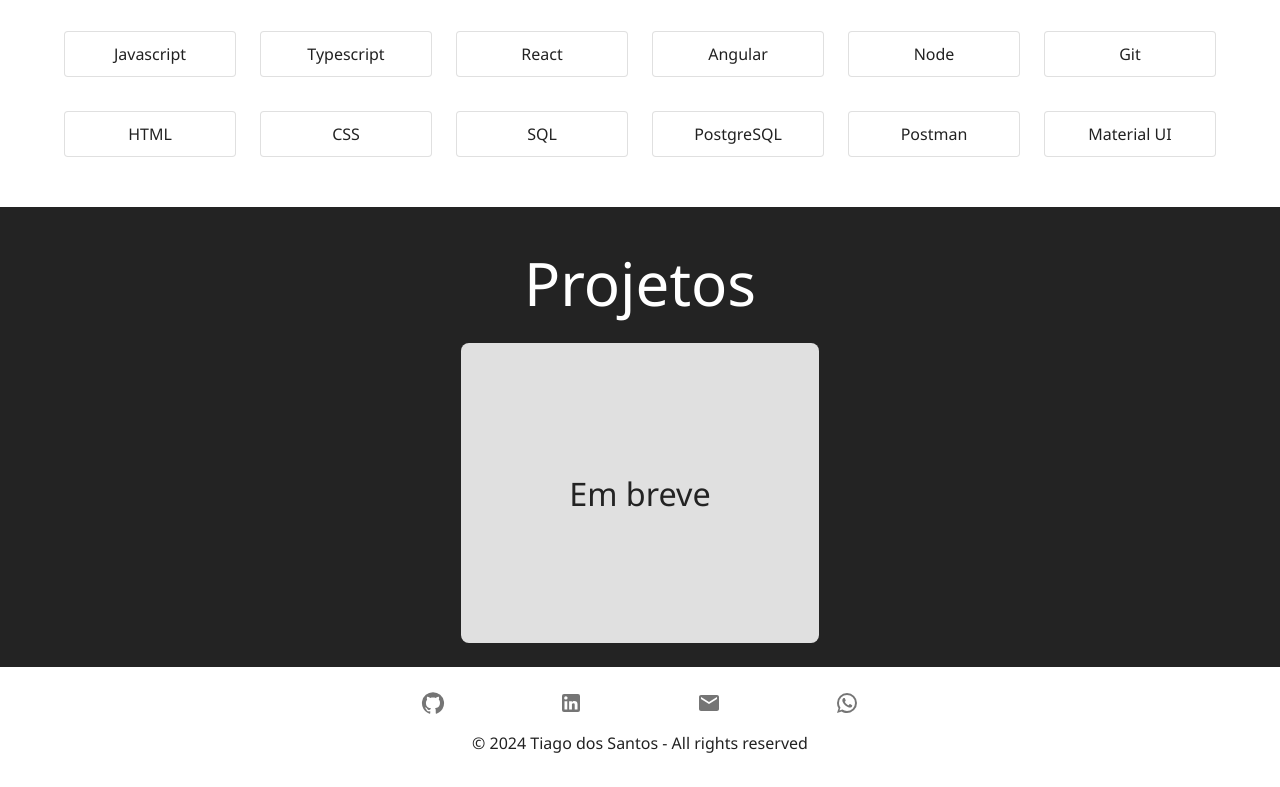
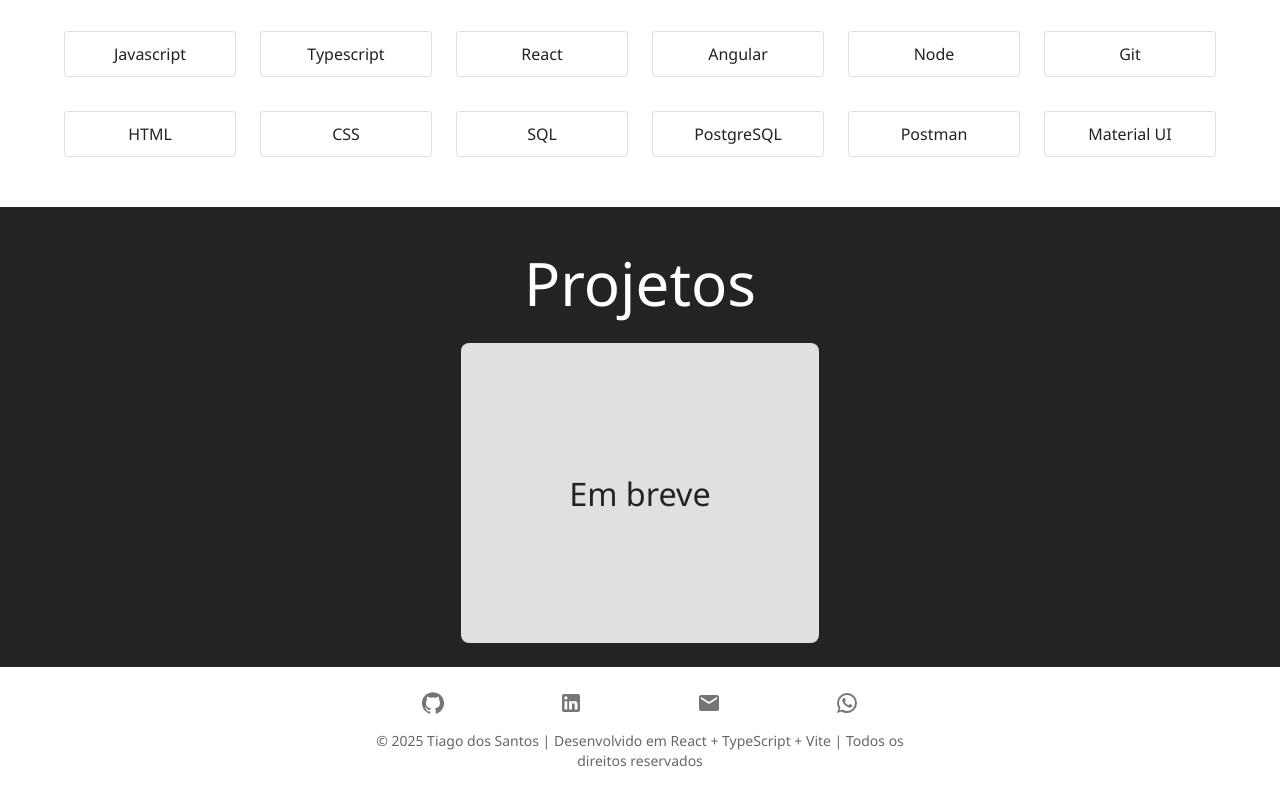
Before and after one commit to Claudioofc/MyPortfolio, a React (Vite) app: page / in a window 1280 px wide. Shown: the part 1321-2108 px from the top of the page. Built offline with nearby package versions, Linux system fonts and the light colour scheme.

Commit message:
corrigido o texto abaixo no rodapé

```diff
--- a/src/components/StyledButton/Footer/footer.tsx
+++ b/src/components/StyledButton/Footer/footer.tsx
@@ -38,8 +38,12 @@ const Footer: React.FC = () => {
                             <WhatsAppIcon />
                         </IconButton>
                     </Box>
-                    <Typography textAlign="center">
-                        © 2024 Tiago dos Santos - All rights reserved
+                    <Typography textAlign="center"
+                     variant="body2"
+                     color="textSecondary"
+                     sx={{ fontSize: '0.875rem' }}>
+                        © 2025 Tiago dos Santos | Desenvolvido em React + TypeScript + Vite | Todos os direitos reservados
+
                     </Typography>
                 </Container>
             </Box>
```
